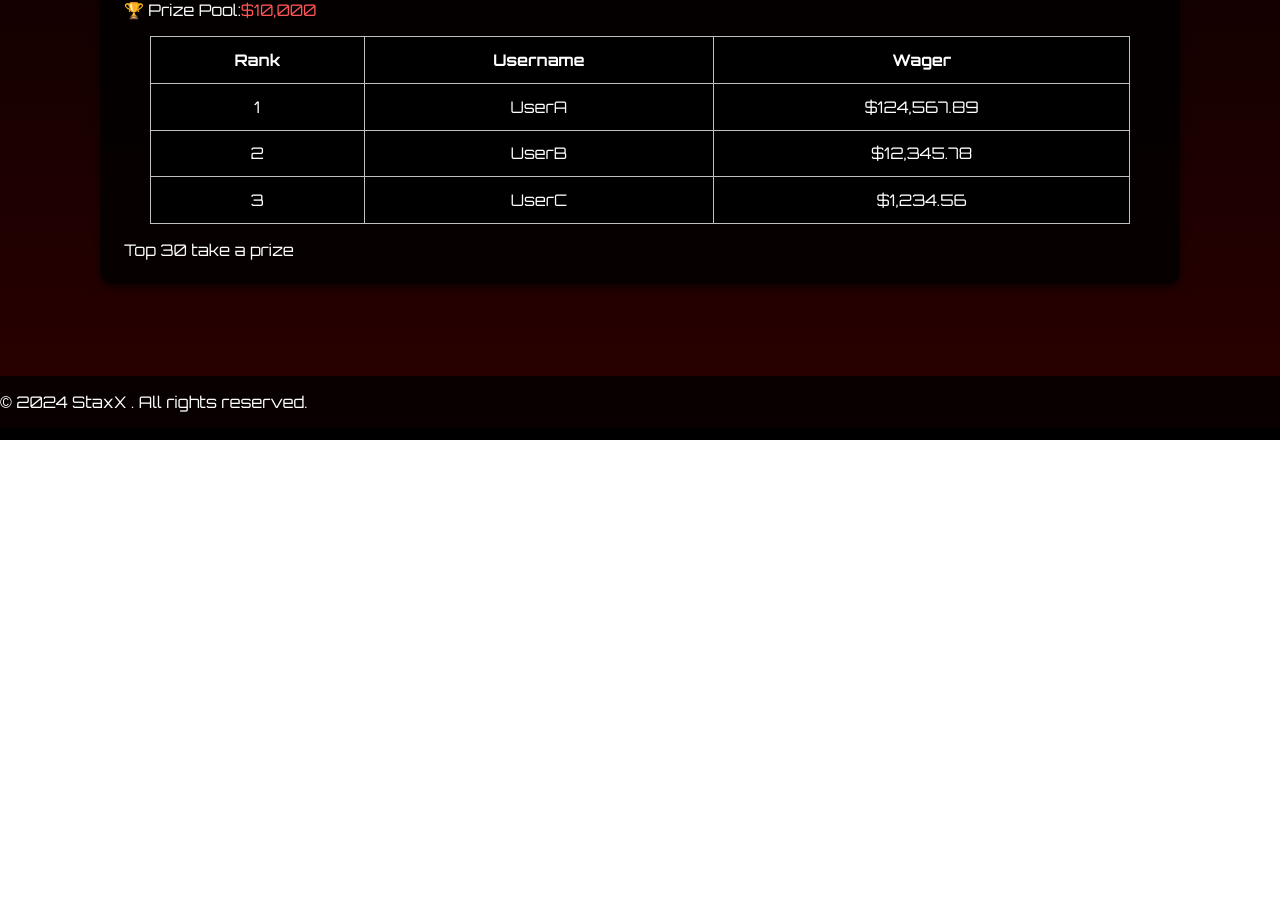
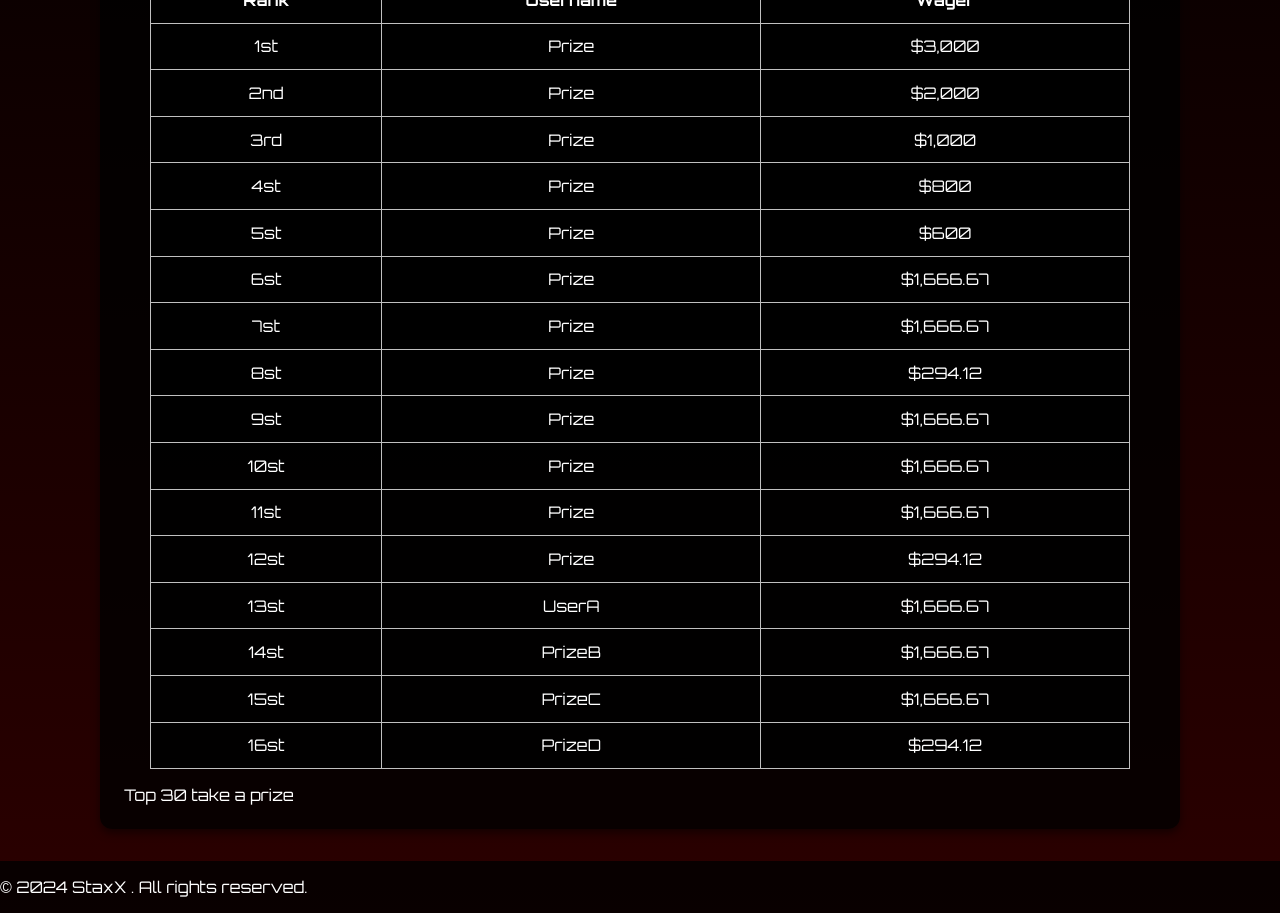
Before and after one commit to staxxHo/staxxHo.github.io, a plain HTML site: page leaderboard.html in a window 1280 px wide. Shown: the part 360-1273 px from the top of the page. Before the commit the page ends 800 px from the top, so only its background shows below. Drawn offline with Linux system fonts and the light colour scheme.

Commit message:
Update leaderboard.html

```diff
--- a/leaderboard.html
+++ b/leaderboard.html
@@ -46,20 +46,85 @@
           </tr>
         </thead>
         <tbody>
-          <tr>
-            <td>1</td>
-            <td>UserA</td>
-            <td>$124,567.89</td>
+<tr>
+            <td>1st</td>
+            <td>Prize</td>
+            <td>$3,000</td>
           </tr>
           <tr>
-            <td>2</td>
-            <td>UserB</td>
-            <td>$12,345.78</td>
+            <td>2nd</td>
+            <td>Prize</td>
+            <td>$2,000</td>
           </tr>
           <tr>
-            <td>3</td>
-            <td>UserC</td>
-            <td>$1,234.56</td>
+            <td>3rd</td>
+            <td>Prize</td>
+            <td>$1,000</td>
+          </tr>
+          <tr>
+            <td>4st</td>
+            <td>Prize</td>
+            <td>$800</td>
+          </tr>
+          <tr>
+            <td>5st</td>
+            <td>Prize</td>
+            <td>$600</td>
+          </tr>
+          <tr>
+            <td>6st</td>
+            <td>Prize</td>
+            <td>$1,666.67</td>
+          </tr>
+          <tr>
+            <td>7st</td>
+            <td>Prize</td>
+            <td>$1,666.67</td>
+          </tr>
+          <tr>
+            <td>8st</td>
+            <td>Prize</td>
+            <td>$294.12</td>
+          </tr>
+          <tr>
+            <td>9st</td>
+            <td>Prize</td>
+            <td>$1,666.67</td>
+          </tr>
+          <tr>
+            <td>10st</td>
+            <td>Prize</td>
+            <td>$1,666.67</td>
+          </tr>
+          <tr>
+            <td>11st</td>
+            <td>Prize</td>
+            <td>$1,666.67</td>
+          </tr>
+          <tr>
+            <td>12st</td>
+            <td>Prize</td>
+            <td>$294.12</td>
+          </tr>
+          <tr>
+            <td>13st</td>
+            <td>UserA</td>
+            <td>$1,666.67</td>
+          </tr>
+          <tr>
+            <td>14st</td>
+            <td>PrizeB</td>
+            <td>$1,666.67</td>
+          </tr>
+          <tr>
+            <td>15st</td>
+            <td>PrizeC</td>
+            <td>$1,666.67</td>
+          </tr>
+          <tr>
+            <td>16st</td>
+            <td>PrizeD</td>
+            <td>$294.12</td>
           </tr>
         </tbody>
       </table>
```
